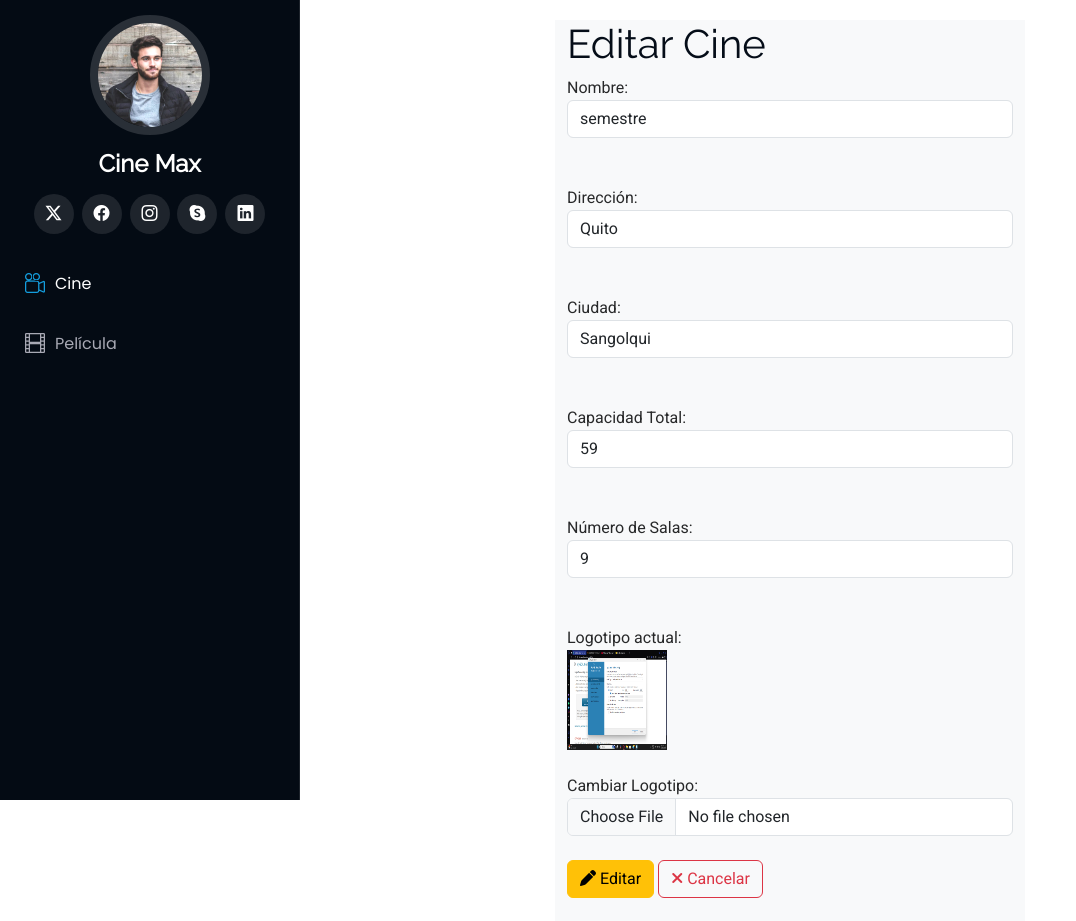
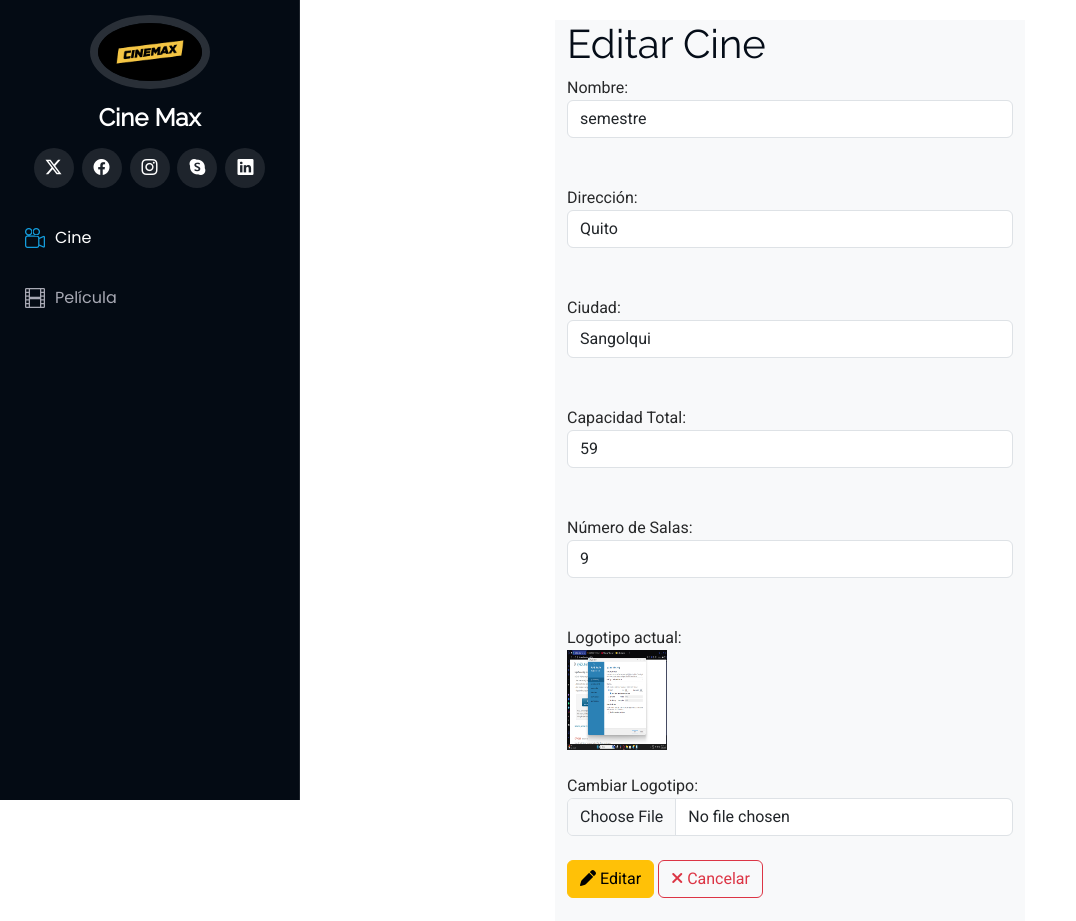
Before and after one commit to Jajasaludos89/Pelicula, a Django app: page /editarCine/6 in a window 1280 px wide. Shown: the top 921 px of the page, without its empty margins (0-1076 px from the left). Run offline with Django 4.2, Linux system fonts and the light colour scheme; data comes from the database, SQL or seed files in the repository; both versions use the stored data as it was after the commit; some libraries are stand-ins or nearby versions.

Commit message:
26 mas ajustes

```diff
--- a/Aplicaciones/Funcion/templates/plantilla.html
+++ b/Aplicaciones/Funcion/templates/plantilla.html
@@ -80,7 +80,7 @@
     <i class="header-toggle d-xl-none bi bi-list"></i>
 
     <div class="profile-img">
-      <img src="{% static 'assets/img/my-profile-img.jpg' %}" alt="" class="img-fluid rounded-circle">
+      <img src="{% static 'assets/img/my-profile-img.png' %}" alt="" class="img-fluid rounded-circle">
     </div>
 
     <a href="#" class="logo d-flex align-items-center justify-content-center">
```
Also changed, not shown: Pelicula/static/assets/img/my-profile-img.png (added), Pelicula/static/assets/img/my-profile-img1.jpg (renamed from Pelicula/static/assets/img/my-profile-img.jpg), db.sqlite3.
